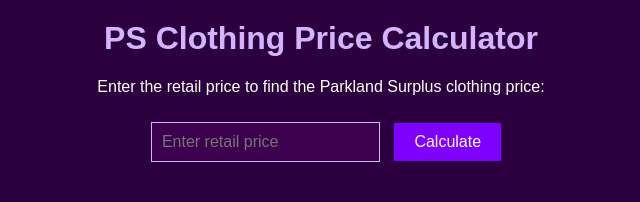
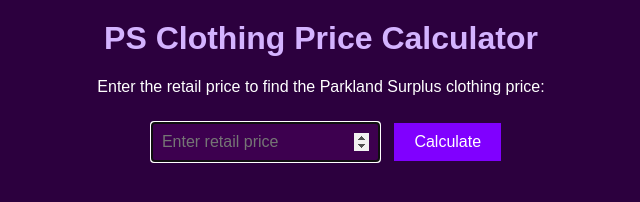
Before and after one commit to kkoskie/psclothing-calculator, a plain HTML site: page index.html in a window 1280 px wide. Shown: the whole page, without its empty margins (319-959 px from the left). Drawn offline with Linux system fonts and the light colour scheme.

Commit message:
Update index.html

```diff
--- a/index.html
+++ b/index.html
@@ -88,6 +88,8 @@ document.getElementById("retailPrice").addEventListener("keydown", function (eve
         getPSPrice(); // Call the calculate function
     }
 });
+        // Automatically focus the cursor on the input box when the page loads
+document.getElementById("retailPrice").focus();
     </script>
 </body>
 </html>
```
